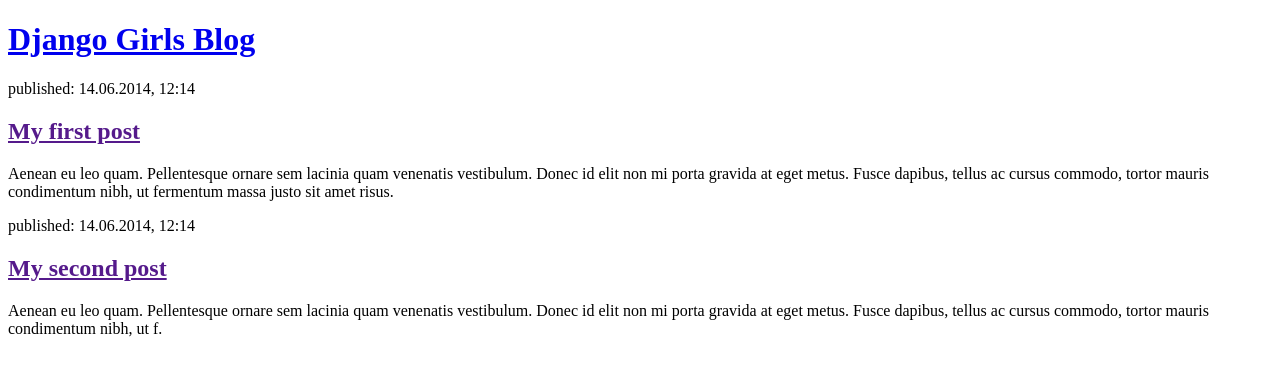
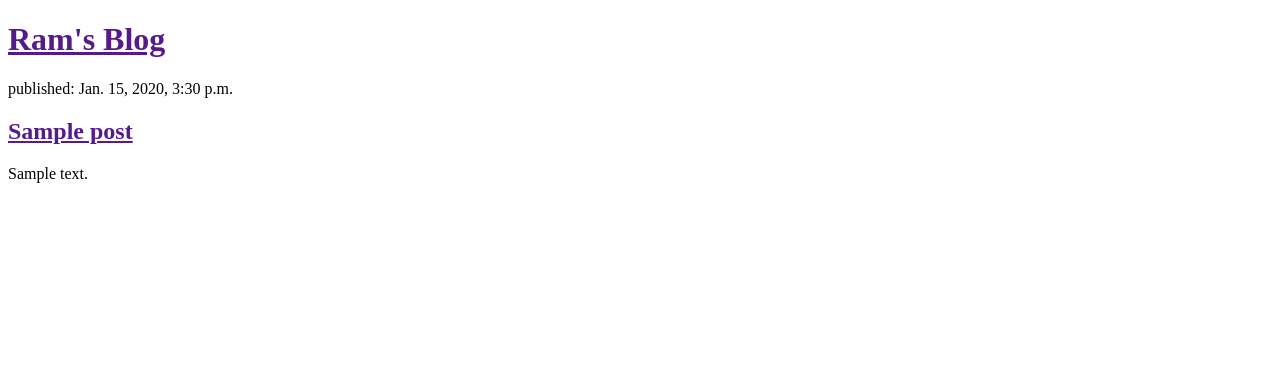
Before and after one commit to Prashanthram/test-webapp, a Django app: template blog/templates/blog/post_list.html in a window 1280 px wide. Shown: the top 376 px of the page. Run offline with Django 3.2, Linux system fonts and the light colour scheme; the template is opened without the code that fills it: values that come from a table or form of the project are taken from there, others are empty; tables that the repository leaves empty hold one stand-in row (values such as "Sample post").

Commit message:
Modified templates

```diff
--- a/blog/templates/blog/post_list.html
+++ b/blog/templates/blog/post_list.html
@@ -2,23 +2,19 @@
 <meta charset="utf-8">
 <html>
     <head>
-        <title>Django Girls blog</title>
+        <title>Ram's blog</title>
     </head>
     <body>
         <div>
-            <h1><a href="/">Django Girls Blog</a></h1>
+            <h1><a href="">Ram's Blog</a></h1>
         </div>
 
-        <div>
-            <p>published: 14.06.2014, 12:14</p>
-            <h2><a href="">My first post</a></h2>
-            <p>Aenean eu leo quam. Pellentesque ornare sem lacinia quam venenatis vestibulum. Donec id elit non mi porta gravida at eget metus. Fusce dapibus, tellus ac cursus commodo, tortor mauris condimentum nibh, ut fermentum massa justo sit amet risus.</p>
-        </div>
-
-        <div>
-            <p>published: 14.06.2014, 12:14</p>
-            <h2><a href="">My second post</a></h2>
-            <p>Aenean eu leo quam. Pellentesque ornare sem lacinia quam venenatis vestibulum. Donec id elit non mi porta gravida at eget metus. Fusce dapibus, tellus ac cursus commodo, tortor mauris condimentum nibh, ut f.</p>
-        </div>
+        {% for post in posts %}
+          <div>
+              <p>published: {{ post.published_date}}</p>
+              <h2><a href="">{{ post.title }}</a></h2>
+              <p>{{ post.text | linebreaksbr }}</p>
+          </div>
+        {% endfor %}
     </body>
 </html>
--- a/blog/views.py
+++ b/blog/views.py
@@ -1,6 +1,8 @@
 from django.shortcuts import render
-
+from .models import Post
+from django.utils import timezone
 # Create your views here.
 
 def post_list(request):
-    return render(request, 'blog/post_list.html',{})
+    posts = Post.objects.filter(published_date__lte=timezone.now()).order_by('published_date')
+    return render(request, 'blog/post_list.html',{'posts':posts})
```
